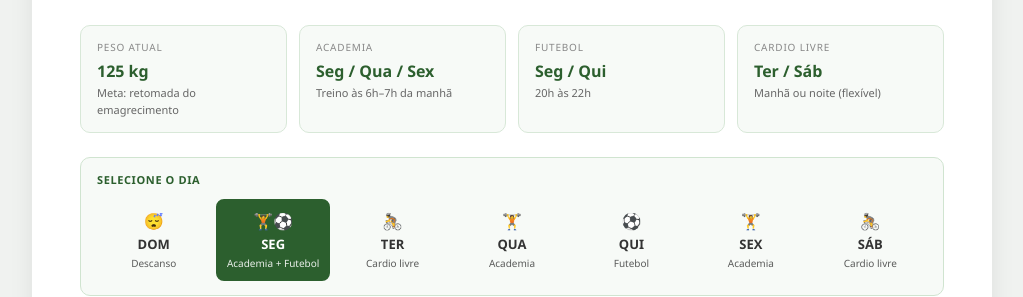
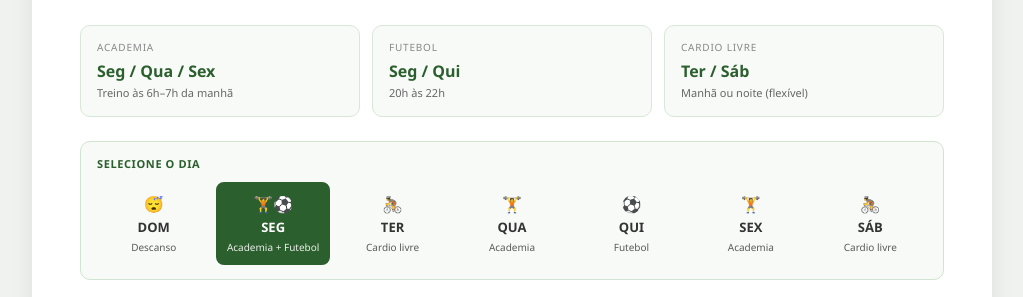
Before and after one commit to tbonfim/alimentacao, a plain HTML site: page index.html in a window 1280 px wide. Shown: the part 191-488 px from the top of the page, without its empty margins (128-1151 px from the left). Drawn offline with Linux system fonts and the light colour scheme.

Commit message:
fix: remove weight from info bar
Co-authored-by: Cursor <cursoragent@cursor.com>

```diff
--- a/components/meal-planner/meal-planner.css
+++ b/components/meal-planner/meal-planner.css
@@ -1,6 +1,6 @@
 .info-bar {
     display: grid;
-    grid-template-columns: repeat(4, 1fr);
+    grid-template-columns: repeat(3, 1fr);
     gap: 12px;
     margin-bottom: 24px;
 }
--- a/data/meal-plan-jul2026.js
+++ b/data/meal-plan-jul2026.js
@@ -1,10 +1,5 @@
 window.MEAL_PLAN = {
   "infoStats": [
-    {
-      "lbl": "Peso Atual",
-      "val": "125 kg",
-      "valSub": "Meta: retomada do emagrecimento"
-    },
     {
       "lbl": "Academia",
       "val": "Seg / Qua / Sex",
```
